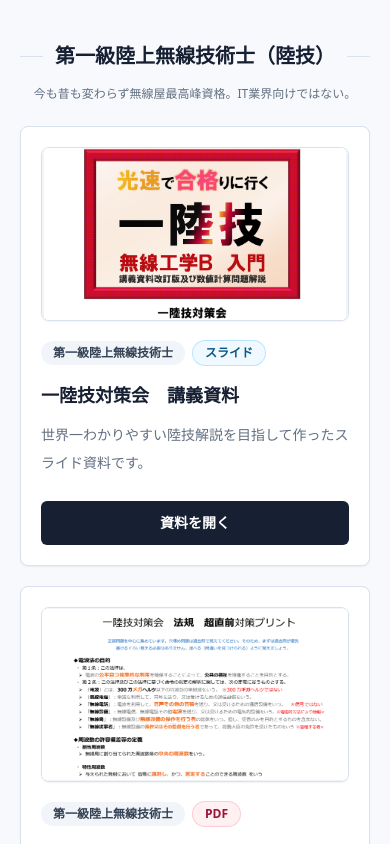
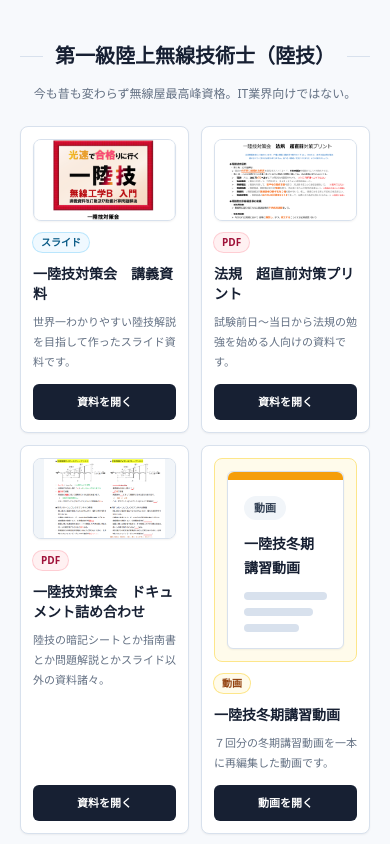
Before and after one commit to hmamiya52-bit/4th-TA_byMamiya, a Next.js app: page / in a window 390 px wide. Shown: the part 1100-1944 px from the top of the page. Built offline with nearby package versions, Linux system fonts and the light colour scheme.

Commit message:
Compact mobile material cards

```diff
--- a/src/app/page.tsx
+++ b/src/app/page.tsx
@@ -112,9 +112,9 @@ export default function Home() {
             const displayName = examDisplayNames[exam] ?? exam;
             const isCompactExam = compactMaterialExams.has(exam);
             const gridClass = isCompactExam
-              ? "grid gap-5 md:grid-cols-2 lg:grid-cols-4 lg:gap-4"
+              ? "grid grid-cols-2 gap-3 md:grid-cols-2 md:gap-5 lg:grid-cols-4 lg:gap-4"
               : "grid gap-5 md:grid-cols-2 lg:grid-cols-3";
-            const cardSizeClass = isCompactExam ? "min-h-72 p-5 lg:min-h-64 lg:p-4" : "min-h-72 p-5";
+            const cardSizeClass = isCompactExam ? "min-h-0 p-3 md:min-h-72 md:p-5 lg:min-h-64 lg:p-4" : "min-h-72 p-5";
 
             return (
               <section key={exam} id={sectionId} aria-labelledby={`${exam}-heading`}>
@@ -138,32 +138,32 @@ export default function Home() {
                           : "border-line bg-surface shadow-sm"
                       }`}
                     >
-                      <div className={isCompactExam ? "mb-5 lg:mb-4" : "mb-5"}>
+                      <div className={isCompactExam ? "mb-3 md:mb-5 lg:mb-4" : "mb-5"}>
                         <MaterialPreview material={material} />
                       </div>
-                      <div className={isCompactExam ? "mb-4 flex flex-wrap items-center gap-2 lg:mb-3 lg:gap-1.5" : "mb-4 flex flex-wrap items-center gap-2"}>
+                      <div className={isCompactExam ? "mb-3 flex flex-wrap items-center gap-1.5 md:mb-4 md:gap-2 lg:mb-3 lg:gap-1.5" : "mb-4 flex flex-wrap items-center gap-2"}>
                         {material.recommended ? (
-                          <span className={isCompactExam ? "rounded-full bg-accent px-3 py-1 text-xs font-bold text-surface lg:px-2.5 lg:text-[11px]" : "rounded-full bg-accent px-3 py-1 text-xs font-bold text-surface"}>
+                          <span className={isCompactExam ? "rounded-full bg-accent px-2 py-0.5 text-[10px] font-bold text-surface md:px-3 md:py-1 md:text-xs lg:px-2.5 lg:text-[11px]" : "rounded-full bg-accent px-3 py-1 text-xs font-bold text-surface"}>
                             おすすめ
                           </span>
                         ) : null}
-                        <span className={isCompactExam ? "rounded-full bg-badge px-3 py-1 text-xs font-bold text-badgeText lg:px-2.5 lg:text-[11px]" : "rounded-full bg-badge px-3 py-1 text-xs font-bold text-badgeText"}>
+                        <span className={isCompactExam ? "hidden rounded-full bg-badge px-3 py-1 text-xs font-bold text-badgeText md:inline-flex lg:px-2.5 lg:text-[11px]" : "rounded-full bg-badge px-3 py-1 text-xs font-bold text-badgeText"}>
                           {material.exam}
                         </span>
-                        <span className={`rounded-full px-3 py-1 text-xs font-bold ring-1 ${isCompactExam ? "lg:px-2.5 lg:text-[11px]" : ""} ${typeStyles[material.type]}`}>
+                        <span className={`rounded-full px-2 py-0.5 text-[10px] font-bold ring-1 md:px-3 md:py-1 md:text-xs ${isCompactExam ? "lg:px-2.5 lg:text-[11px]" : ""} ${typeStyles[material.type]}`}>
                           {material.type}
                         </span>
                       </div>
-                      <h4 className={isCompactExam ? "text-lg font-bold leading-7 text-ink lg:text-base lg:leading-6" : "text-lg font-bold leading-7 text-ink"}>{material.title}</h4>
-                      <p className={isCompactExam ? "mt-3 flex-1 text-sm leading-7 text-muted lg:mt-2 lg:text-xs lg:leading-6" : "mt-3 flex-1 text-sm leading-7 text-muted"}>{material.description}</p>
-                      <div className={isCompactExam ? "mt-6 grid gap-2 lg:mt-4" : "mt-6 grid gap-2"}>
+                      <h4 className={isCompactExam ? "text-sm font-bold leading-5 text-ink md:text-lg md:leading-7 lg:text-base lg:leading-6" : "text-lg font-bold leading-7 text-ink"}>{material.title}</h4>
+                      <p className={isCompactExam ? "mt-2 flex-1 overflow-hidden text-[11px] leading-5 text-muted [display:-webkit-box] [-webkit-box-orient:vertical] [-webkit-line-clamp:3] md:mt-3 md:text-sm md:leading-7 md:[display:block] lg:mt-2 lg:text-xs lg:leading-6" : "mt-3 flex-1 text-sm leading-7 text-muted"}>{material.description}</p>
+                      <div className={isCompactExam ? "mt-3 grid gap-1.5 md:mt-6 md:gap-2 lg:mt-4" : "mt-6 grid gap-2"}>
                         {(material.links ?? [{ label: actionLabels[material.type], url: material.url }]).map((link) => (
                           <a
                             key={link.label}
                             href={link.url}
                             target="_blank"
                             rel="noopener noreferrer"
-                            className={isCompactExam ? "inline-flex min-h-11 items-center justify-center rounded-md bg-ink px-4 py-2 text-center text-sm font-bold text-surface transition hover:bg-accent lg:min-h-10 lg:px-3 lg:text-xs" : "inline-flex min-h-11 items-center justify-center rounded-md bg-ink px-4 py-2 text-sm font-bold text-surface transition hover:bg-accent"}
+                            className={isCompactExam ? "inline-flex min-h-9 items-center justify-center rounded-md bg-ink px-2 py-1.5 text-center text-[11px] font-bold leading-4 text-surface transition hover:bg-accent md:min-h-11 md:px-4 md:py-2 md:text-sm lg:min-h-10 lg:px-3 lg:text-xs" : "inline-flex min-h-11 items-center justify-center rounded-md bg-ink px-4 py-2 text-sm font-bold text-surface transition hover:bg-accent"}
                             aria-label={`${material.title}の${link.label}を新しいタブで開く`}
                           >
                             {link.label}
```
